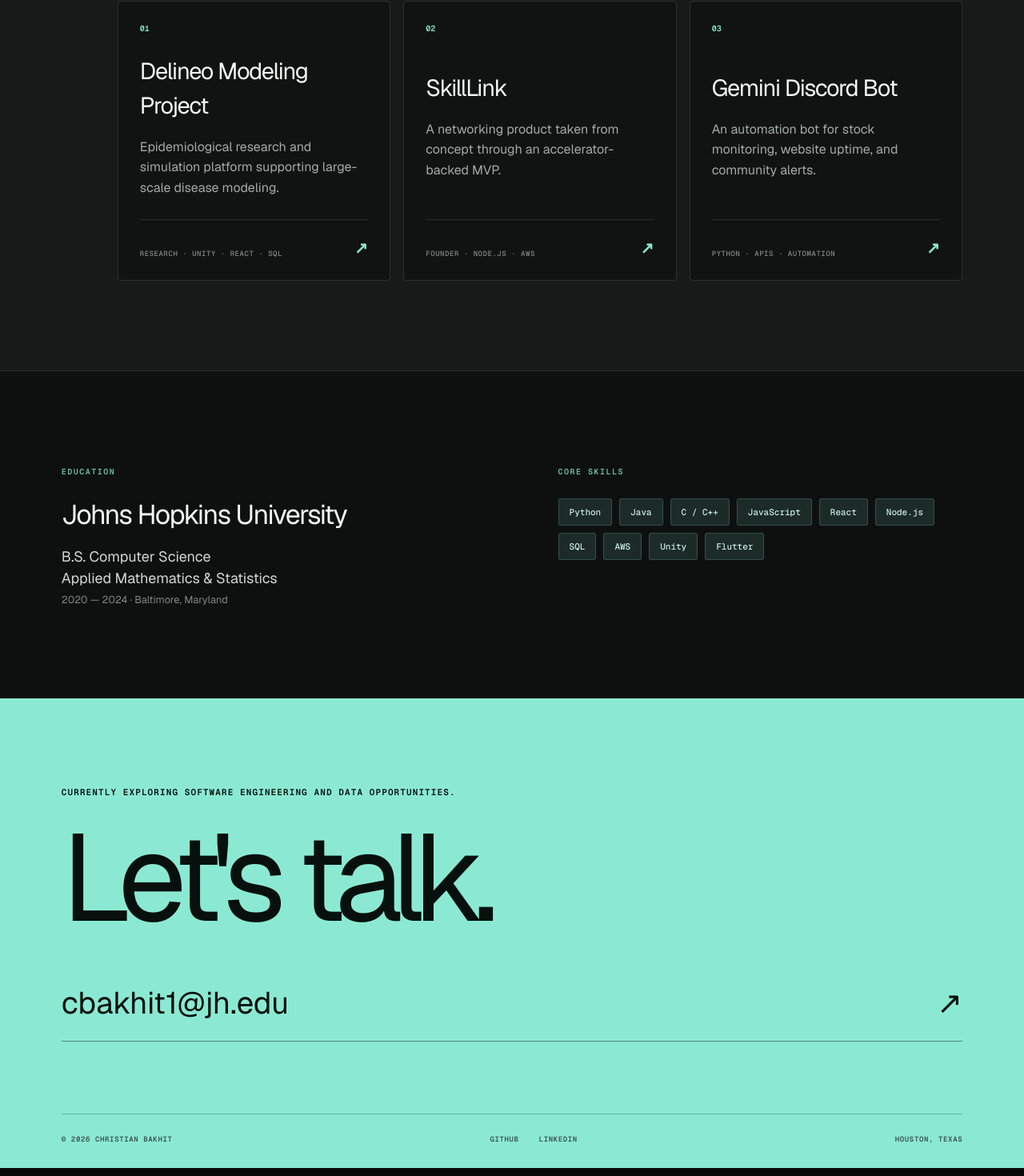
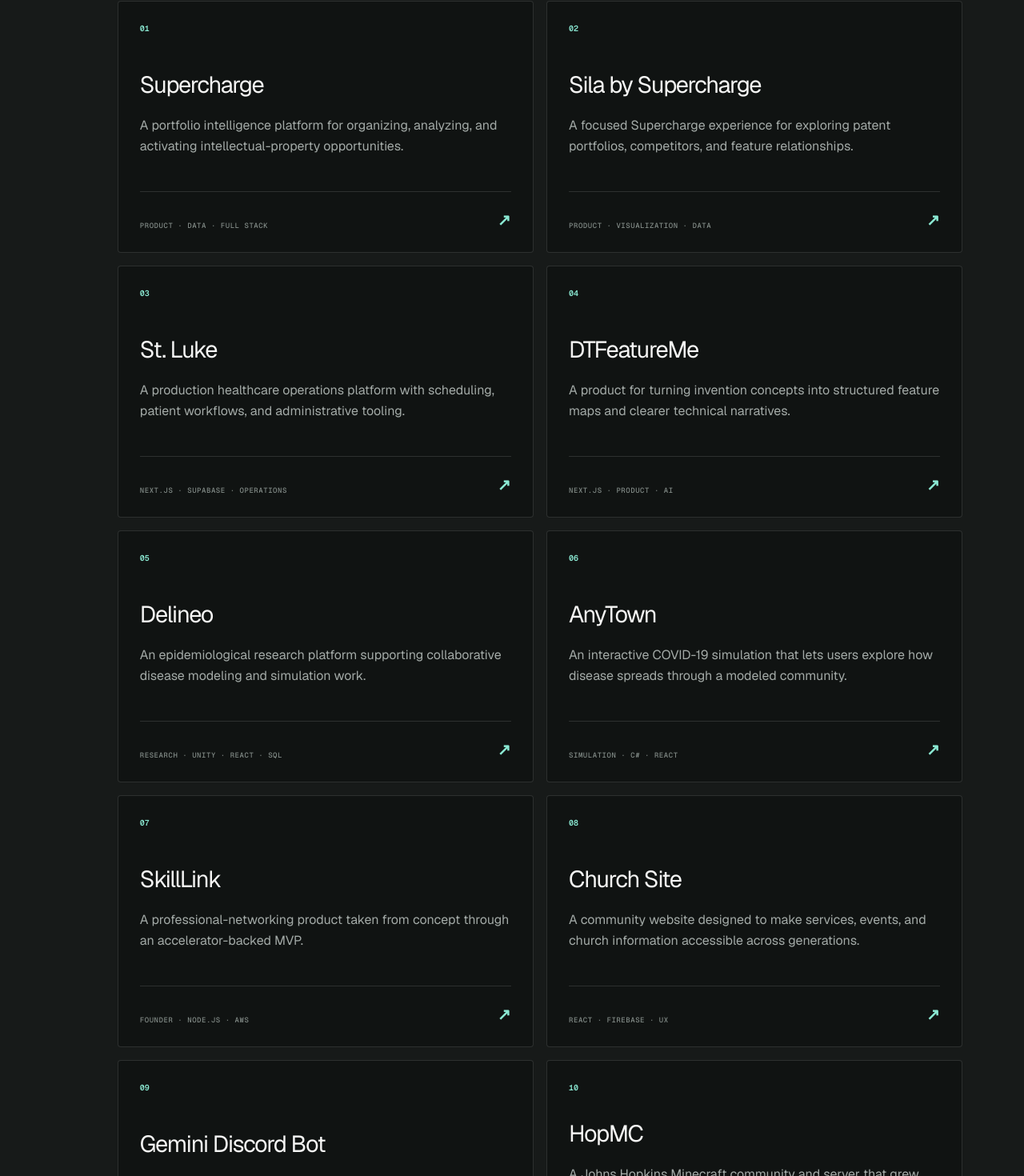
Before and after one commit to ChrisBakhit/christian-portfolio, a Next.js app: page / in a window 1280 px wide. Shown: the part 3035-4505 px from the top of the page at 80% size. Built offline with nearby package versions, Linux system fonts and the light colour scheme.

Commit message:
Expand selected project portfolio

```diff
--- a/app/page.tsx
+++ b/app/page.tsx
@@ -44,9 +44,18 @@
 ];
 
 const projects = [
-  ["Delineo Modeling Project", "Epidemiological research and simulation platform supporting large-scale disease modeling.", "Research · Unity · React · SQL", "https://covidweb.isi.jhu.edu/"],
-  ["SkillLink", "A networking product taken from concept through an accelerator-backed MVP.", "Founder · Node.js · AWS", "https://github.com/ChrisBJHU"],
-  ["Gemini Discord Bot", "An automation bot for stock monitoring, website uptime, and community alerts.", "Python · APIs · Automation", "https://github.com/ChrisBJHU/DiscordBot"],
+  ["Supercharge", "A portfolio intelligence platform for organizing, analyzing, and activating intellectual-property opportunities.", "Product · Data · Full stack", "https://supercharge.work/"],
+  ["Sila by Supercharge", "A focused Supercharge experience for exploring patent portfolios, competitors, and feature relationships.", "Product · Visualization · Data", "https://sila.supercharge.work/"],
+  ["St. Luke", "A production healthcare operations platform with scheduling, patient workflows, and administrative tooling.", "Next.js · Supabase · Operations", "https://github.com/ChrisBakhit/St-Luke"],
+  ["DTFeatureMe", "A product for turning invention concepts into structured feature maps and clearer technical narratives.", "Next.js · Product · AI", "https://github.com/ChrisBakhit/DTFeatureMe"],
+  ["Delineo", "An epidemiological research platform supporting collaborative disease modeling and simulation work.", "Research · Unity · React · SQL", "https://covidweb.isi.jhu.edu/"],
+  ["AnyTown", "An interactive COVID-19 simulation that lets users explore how disease spreads through a modeled community.", "Simulation · C# · React", "https://covidweb.isi.jhu.edu/"],
+  ["SkillLink", "A professional-networking product taken from concept through an accelerator-backed MVP.", "Founder · Node.js · AWS", "https://github.com/ChrisBJHU"],
+  ["Church Site", "A community website designed to make services, events, and church information accessible across generations.", "React · Firebase · UX", "https://ststephencypresstx.org/"],
+  ["Gemini Discord Bot", "An automation bot for stock monitoring, website uptime, and useful community alerts.", "Python · APIs · Automation", "https://github.com/ChrisBJHU/DiscordBot"],
+  ["HopMC", "A Johns Hopkins Minecraft community and server that grew into a hands-on lesson in infrastructure and community leadership.", "Servers · Security · Community", "https://studentaffairs.jhu.edu/dmc/hopmc/"],
+  ["SSHelping Hands", "A community-focused platform created to make support, resources, and outreach easier to access and coordinate.", "Community · Web · Service", "https://github.com/ChrisBJHU"],
+  ["St. Stephen", "A modern church website for services, events, ministries, announcements, and community communication.", "Next.js · Content · Community", "https://ststephencypresstx.org/"],
 ];
 
 export default function Home() {
@@ -99,7 +108,7 @@
       <section className="projects section" id="projects">
         <div className="sectionTitle" data-reveal><span>03</span><h2>Selected projects</h2></div>
         <div className="projectGrid">
-          {projects.map(([title, description, tags, href], index) => <a href={href} target="_blank" rel="noreferrer" className="projectCard" key={title} data-reveal><span className="cardNumber">0{index + 1}</span><div><h3>{title}</h3><p>{description}</p></div><footer><span>{tags}</span><b>↗</b></footer></a>)}
+          {projects.map(([title, description, tags, href], index) => <a href={href} target="_blank" rel="noreferrer" className="projectCard" key={title} data-reveal><span className="cardNumber">{String(index + 1).padStart(2, "0")}</span><div><h3>{title}</h3><p>{description}</p></div><footer><span>{tags}</span><b>↗</b></footer></a>)}
         </div>
       </section>
 
```
Also changed, not shown: app/globals.css.
